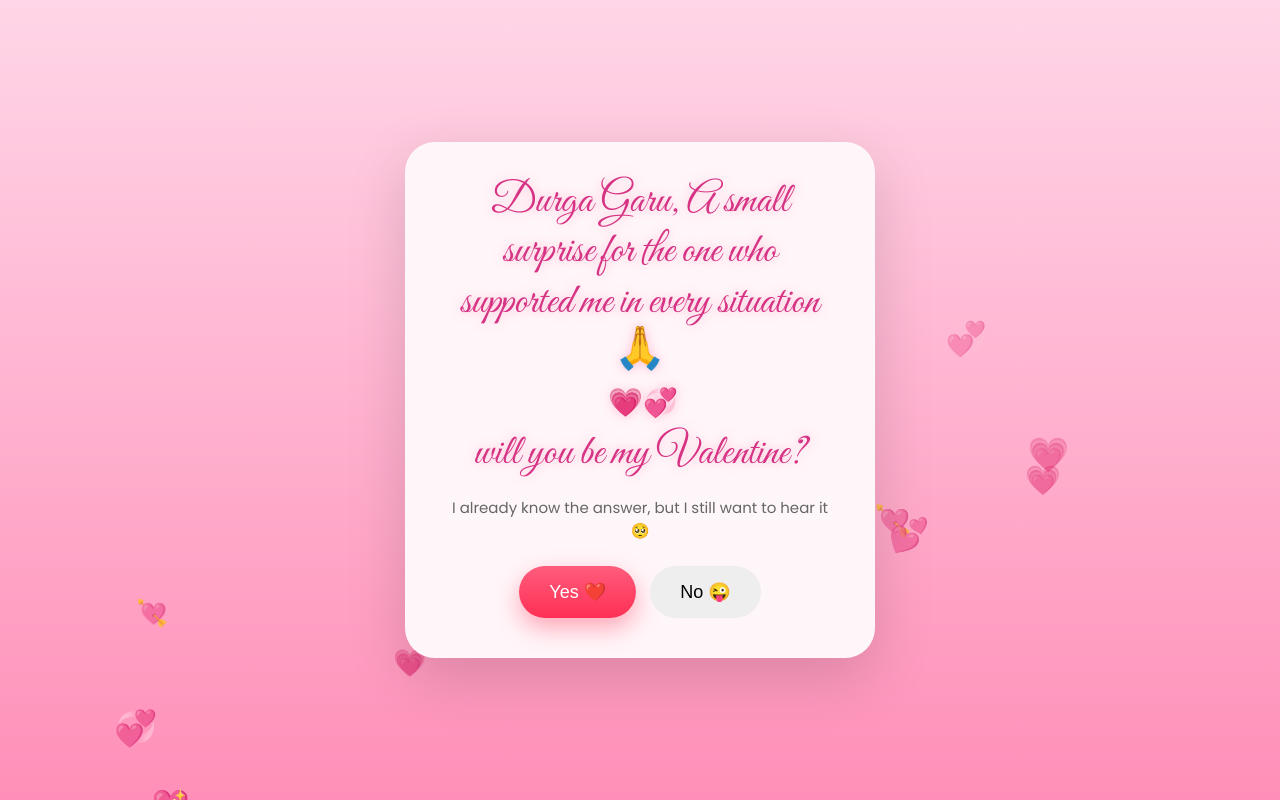
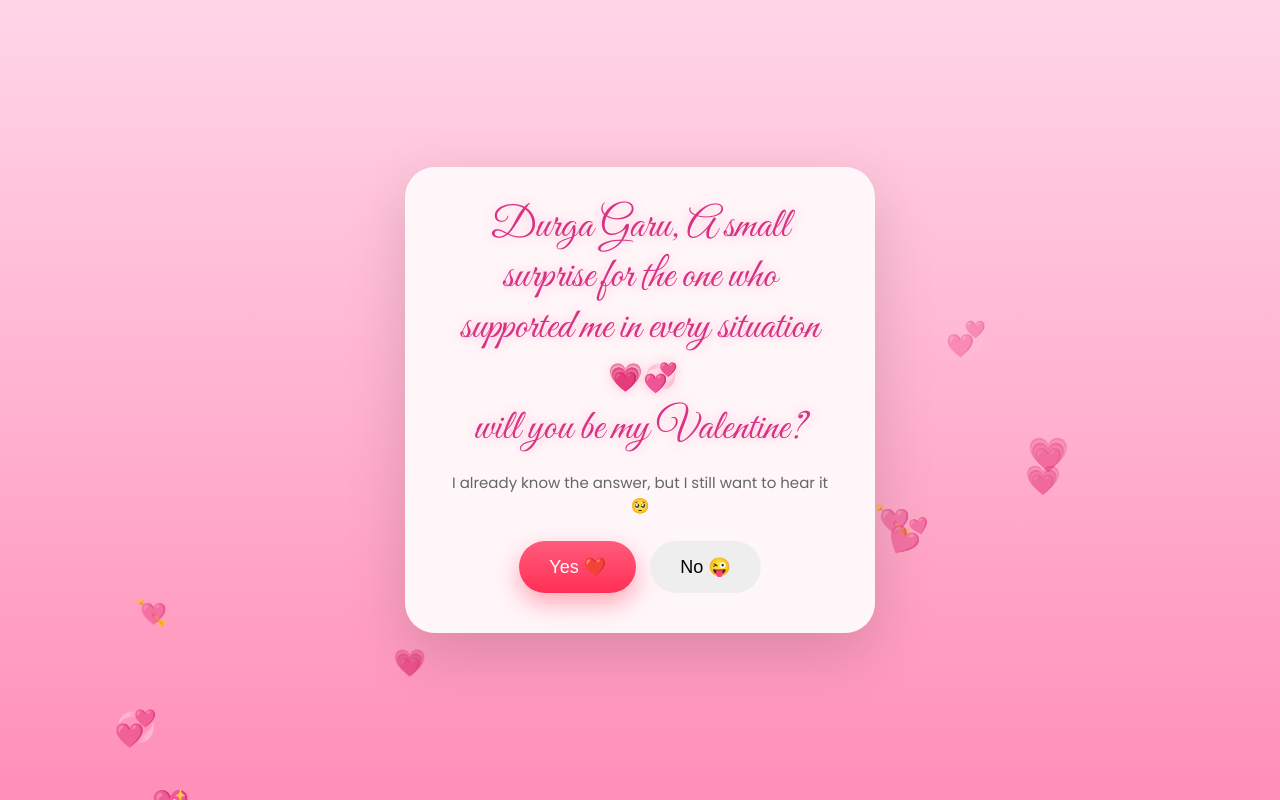
Before and after one commit to saranyadev123/valentine, a plain HTML site: page index.html in a window 1280 px wide. Drawn offline with Linux system fonts and the light colour scheme.

Commit message:
Update index.html

```diff
--- a/index.html
+++ b/index.html
@@ -131,7 +131,7 @@ body{
 <div class="card" id="card">
 
   <div class="title">
-    Durga Garu, A small surprise for the one who supported me in every situation 🙏 <br>
+    Durga Garu, A small surprise for the one who supported me in every situation<br>
     <span class="stickHearts">💗💞</span><br>
     will you be my Valentine?
   </div>
```
